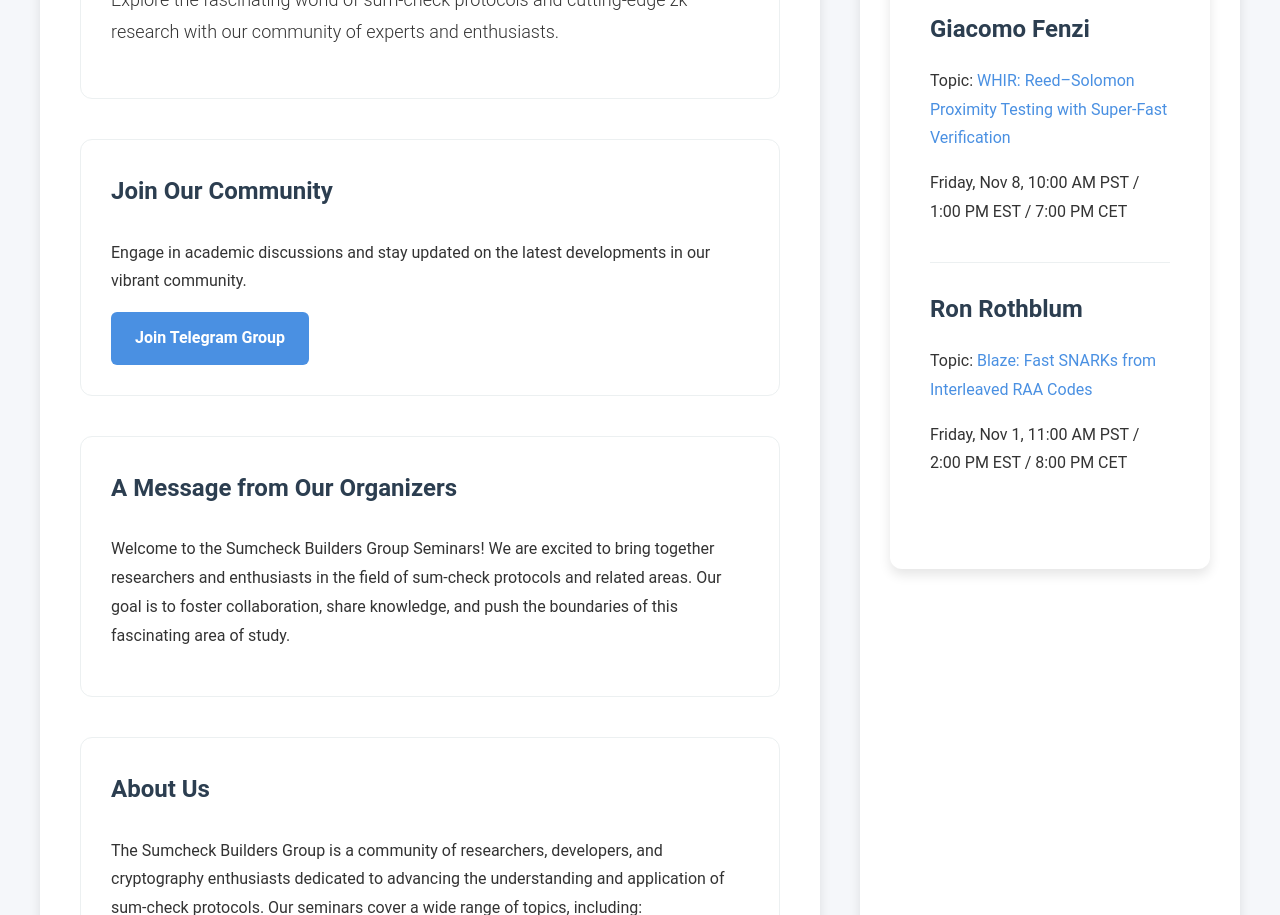
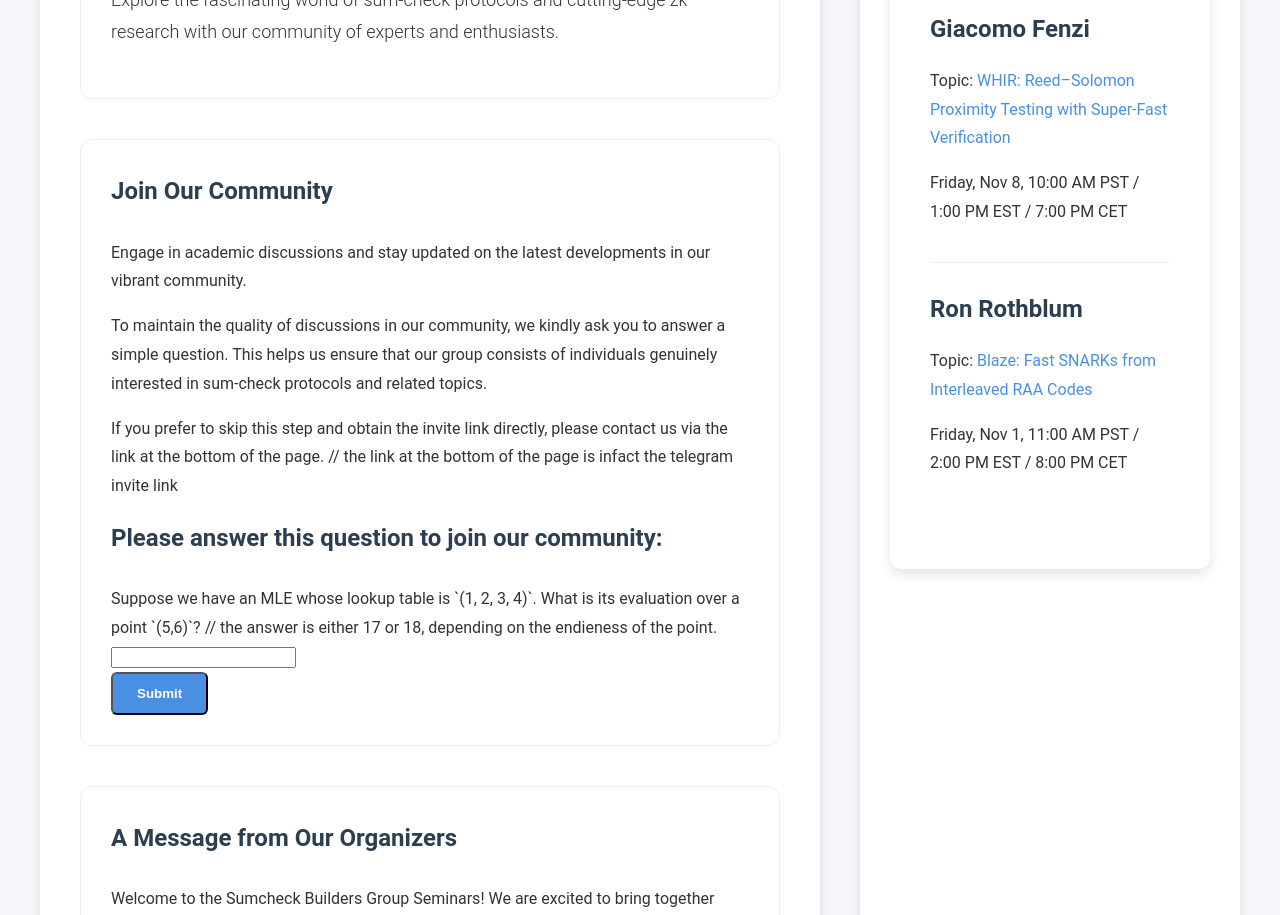
Before and after one commit to PolyhedraZK/sumcheck-builders, a React (Create React App) app in the folder sumcheck-builders-react/: page / in a window 1280 px wide. Shown: the part 520-1435 px from the top of the page. Built offline with nearby package versions, Linux system fonts and the light colour scheme.

Commit message:
update links, and add a captcha

```diff
--- a/sumcheck-builders-react/src/components/Home.js
+++ b/sumcheck-builders-react/src/components/Home.js
@@ -1,7 +1,70 @@
-import React from 'react';
+import React, { useState } from 'react';
 import UpcomingTalks from './UpcomingTalks';
 
+const Questionnaire = ({ onComplete }) => {
+  const [answer, setAnswer] = useState('');
+  const [error, setError] = useState('');
+
+  const handleInputChange = (e) => {
+    setAnswer(e.target.value);
+    setError('');
+  };
+
+  const handleSubmit = (e) => {
+    e.preventDefault();
+    if (answer === '17' || answer === '18') {
+      onComplete(answer);
+    } else {
+      setError('Incorrect answer. Please try again.');
+    }
+  };
+
+  return (
+    <div className="questionnaire">
+      <div className="questionnaire-intro">
+        <p>
+          To maintain the quality of discussions in our community, we kindly ask you to answer a simple question.
+          This helps us ensure that our group consists of individuals genuinely interested in sum-check protocols and related topics.
+        </p>
+        <p>
+          If you prefer to skip this step and obtain the invite link directly, please contact us via the link at the bottom of the page.
+          // the link at the bottom of the page is infact the telegram invite link
+        </p>
+      </div>
+      <h3>Please answer this question to join our community:</h3>
+      <form onSubmit={handleSubmit}>
+        <div>
+          <label htmlFor="question">
+            Suppose we have an MLE whose lookup table is `(1, 2, 3, 4)`. What is its evaluation over a point `(5,6)`?
+            // the answer is either 17 or 18, depending on the endieness of the point.
+          </label>
+          <input
+            type="text"
+            id="question"
+            name="question"
+            value={answer}
+            onChange={handleInputChange}
+            required
+          />
+        </div>
+        {error && <p className="error">{error}</p>}
+        <button type="submit" className="btn">Submit</button>
+      </form>
+    </div>
+  );
+};
+
+
+
 const Home = () => {
+  const [showInvite, setShowInvite] = useState(false);
+
+  const handleQuestionnaireComplete = (answers) => {
+    // You can process the answers here if needed
+    console.log('Questionnaire answers:', answers);
+    setShowInvite(true);
+  };
+
   return (
     <div className="home-container">
       <div className="main-content">
@@ -17,9 +80,13 @@ const Home = () => {
           <p>
             Engage in academic discussions and stay updated on the latest developments in our vibrant community.
           </p>
-          <a href="https://t.me/+mmG9soN2HpgyMGU5" target="_blank" rel="noopener noreferrer" className="btn">
-            Join Telegram Group
-          </a>
+          {showInvite ? (
+            <a href="https://t.me/+mmG9soN2HpgyMGU5" target="_blank" rel="noopener noreferrer" className="btn">
+              Join Telegram Group
+            </a>
+          ) : (
+            <Questionnaire onComplete={handleQuestionnaireComplete} />
+          )}
         </section>
 
         <section className="organizer-words">
--- a/sumcheck-builders-react/src/components/PastTalks.js
+++ b/sumcheck-builders-react/src/components/PastTalks.js
@@ -10,14 +10,14 @@ const PastTalks = () => {
             speaker: "Simon Lau from Polyhdera Network",
             topic: "Accelerating SumChecks using GPUs, comparing CUDA and Triton frameworks",
             date: "Friday, October 18, 10:00 AM PST / 1:00 PM EST / 7:00 PM CET",
-            recording: "Recording not yet available"
+            recording: <><a href="https://drive.google.com/file/d/13S6VBNYP0g_9Asq7aPQ3S4g3qcAn7FSW/view?usp=sharing">Recording</a></>,
+            slides: <a href="https://docs.google.com/presentation/d/1ODt7MskLz_REANl4yBuSSqEts3aHf3xfHYZRGjCPYLs/edit#slide=id.p">Slides</a>
           },
           {
             speaker: "Giacomo Fenzi from EPFL",
             topic: <a href="https://eprint.iacr.org/2024/390">STIR: Reed–Solomon Proximity Testing with Fewer Queries</a>,
             date: "Wednesday, Oct 16, 11:00 AM PST / 2:00 PM EST / 8:00 PM CET",
-            recording: "Recording not yet available",
-            slides: <a href="https://hackmd.io/@gfenzi/STIR">Slides</a>
+            recording: <><a href="https://www.youtube.com/watch?v=wYUnwLv-5Sg">Recording</a></>
           },
           {
             speaker: "Vishruti from Modulus Labs",
```
